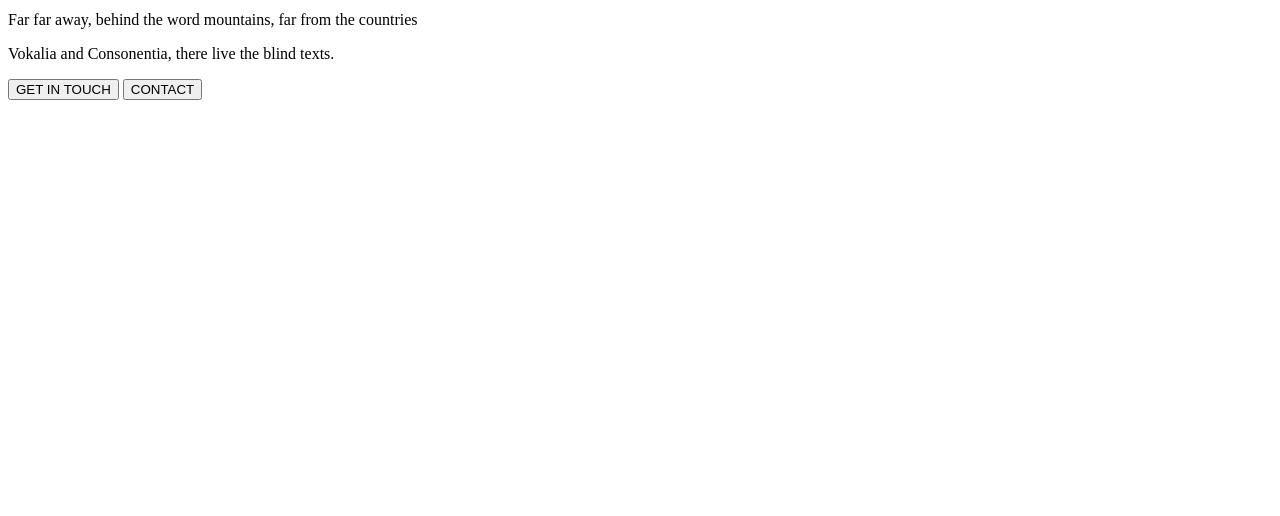
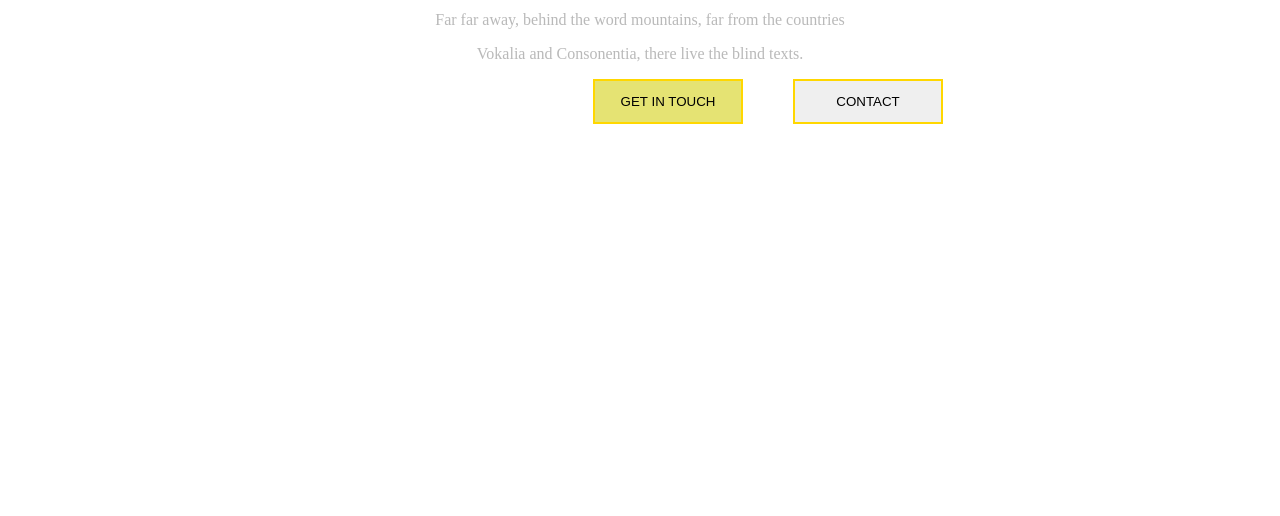
Before and after one commit to D-Coder135/FinalPractical_Fullstack, a plain HTML site: page index.html in a window 1280 px wide. Shown: the part 284-800 px from the top of the page. Drawn offline with Linux system fonts and the light colour scheme.

Commit message:
add the remaining styling for different classes inside the style tag

```diff
--- a/index.html
+++ b/index.html
@@ -76,6 +76,28 @@
             color: rgba(0, 0, 0, 0.774);
             font-size: 2.5em;
         }
+        .t1{
+            text-align: center;
+            color: rgba(128, 128, 128, 0.548);
+            font-family: 'Times New Roman', Times, serif;
+        }
+        .button-div{
+            display: inline-flex;
+            margin-left: 475px;
+        }
+        .button-1{
+            background-color: #E5E373;
+            padding: 13px;
+            width: 150px;
+            border: solid gold 2px;
+            margin-left: 110px;
+        }
+        .button-2{
+            padding: 13px;
+            width: 150px;
+            margin-left: 50px;
+            border: solid gold 2px;
+        }
 
     </style>
 </head>
```
